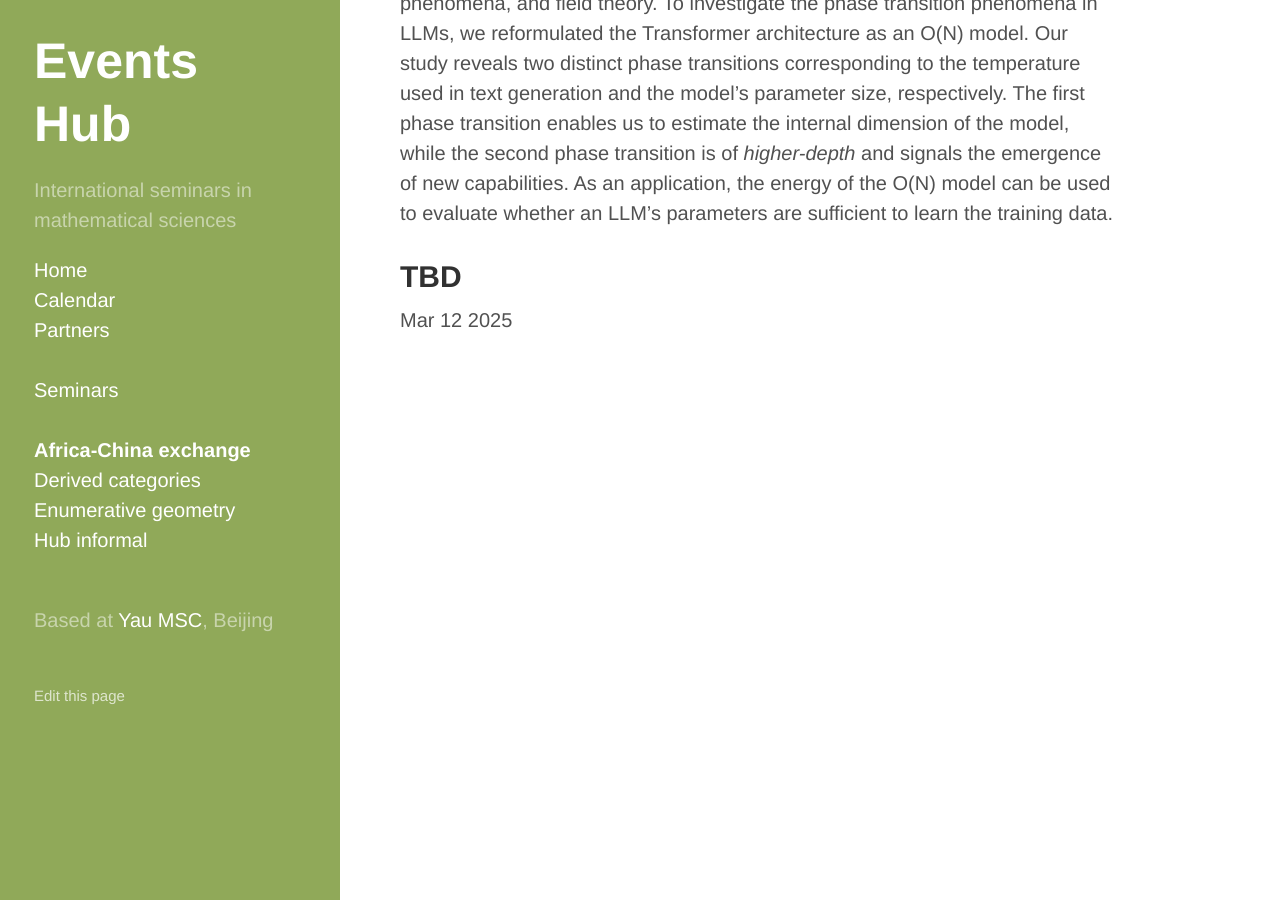
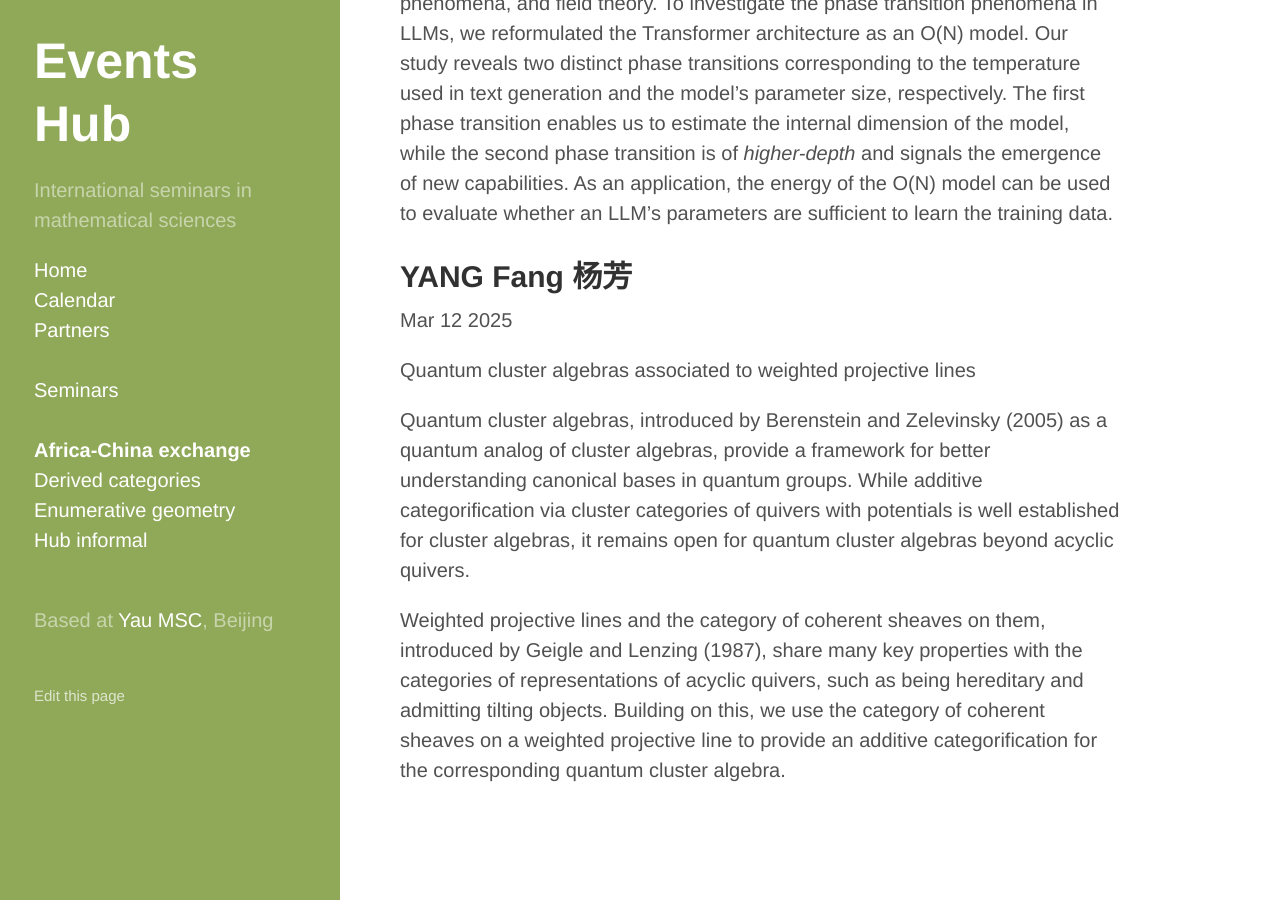
Before and after one commit to yau-msc-events/yau-msc-events.github.io, a Jekyll site: the page built from seminar-ac.md, in a window 1280 px wide and 900 px high, scrolled down 2892 px. Built offline with Jekyll 4.4.1, drawn with Linux system fonts in a browser that asks for light colours.

Commit message:
Update seminar-ac.md

```diff
--- a/seminar-ac.md
+++ b/seminar-ac.md
@@ -67,6 +67,12 @@ Phase Transitions in Large Language Models and the O(N) Model
 
 Large language models (LLMs) exhibit unprecedentedly rich scaling behaviors. In physics, scaling behavior is closely related to phase transitions, critical phenomena, and field theory. To investigate the phase transition phenomena in LLMs, we reformulated the Transformer architecture as an O(N) model. Our study reveals two distinct phase transitions corresponding to the temperature used in text generation and the model's parameter size, respectively. The first phase transition enables us to estimate the internal dimension of the model, while the second phase transition is of *higher-depth* and signals the emergence of new capabilities. As an application, the energy of the O(N) model can be used to evaluate whether an LLM's parameters are sufficient to learn the training data.
 
-## TBD
+## YANG Fang 杨芳
 
 Mar 12 2025
+
+Quantum cluster algebras associated to weighted projective lines
+
+Quantum cluster algebras, introduced by Berenstein and Zelevinsky (2005) as a quantum analog of cluster algebras, provide a framework for better understanding canonical bases in quantum groups. While additive categorification via cluster categories of quivers with potentials is well established for cluster algebras, it remains open for quantum cluster algebras beyond acyclic quivers.
+
+Weighted projective lines and the category of coherent sheaves on them, introduced by Geigle and Lenzing (1987), share many key properties with the categories of representations of acyclic quivers, such as being hereditary and admitting tilting objects. Building on this, we use the category of coherent sheaves on a weighted projective line to provide an additive categorification for the corresponding quantum cluster algebra.
```
